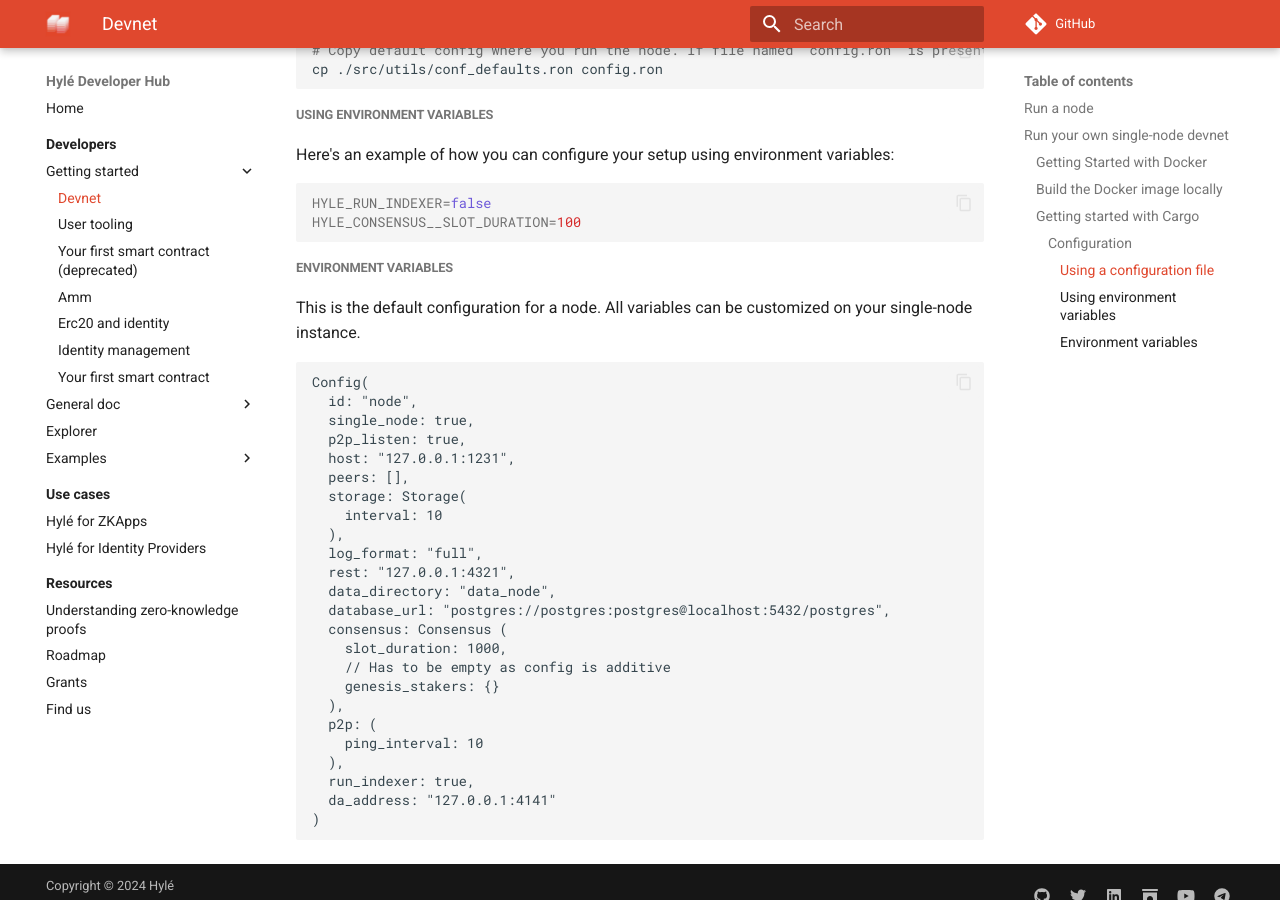
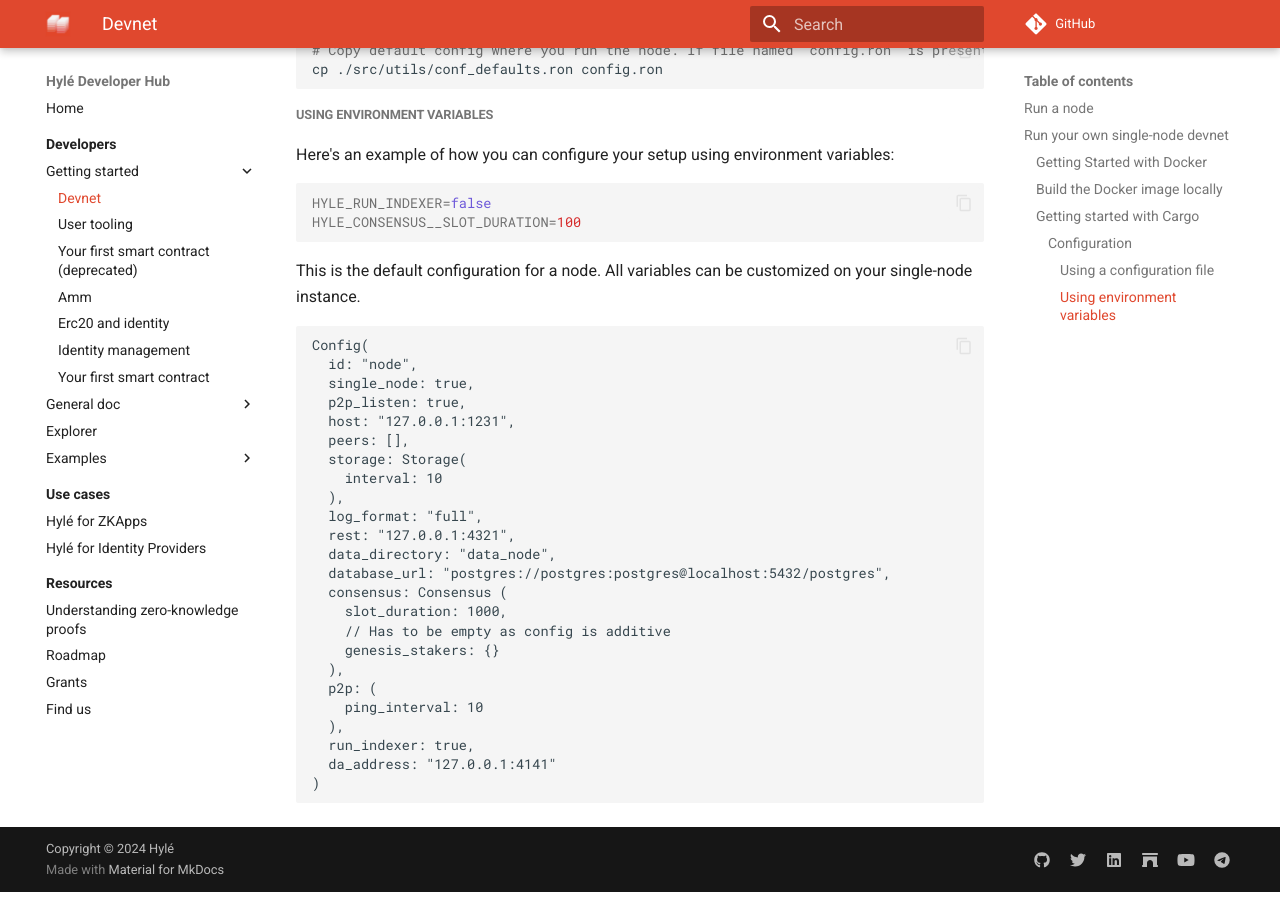
Before and after one commit to Hyle-org/devhub-hyle, an MkDocs documentation site: the page built from docs/developers/getting-started/devnet.md, in a window 1280 px wide and 900 px high, scrolled down 1697 px. Built offline with MkDocs 1.6.1 and Material for MkDocs 9.7.7, drawn with Linux system fonts in a browser that asks for light colours; comment, search, counter and statistics services are not loaded.

Commit message:
env variables

````diff
--- a/docs/developers/getting-started/devnet.md
+++ b/docs/developers/getting-started/devnet.md
@@ -99,8 +99,6 @@
 HYLE_CONSENSUS__SLOT_DURATION=100
 ```
 
-##### Environment variables
-
 This is the default configuration for a node. All variables can be customized on your single-node instance.
 
 ```ron
````
